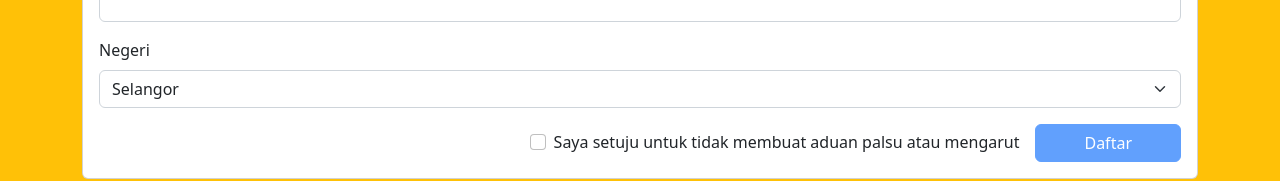
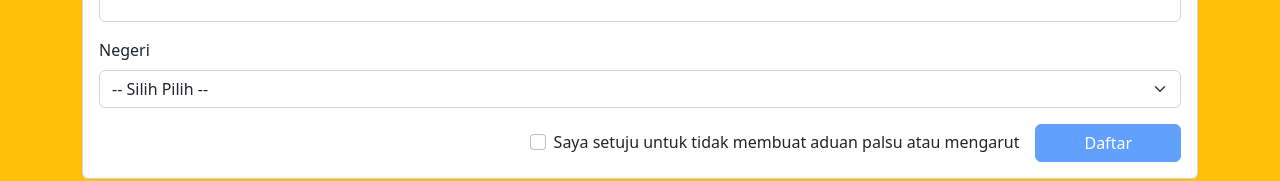
Before and after one commit to msafwanzarif/mock_aduan_frontend, a Vue app: page /registerpage in a window 1280 px wide. Shown: the part 537-718 px from the top of the page. Built offline with nearby package versions, Linux system fonts and the light colour scheme.

Commit message:
tambah option default n Perak

```diff
--- a/src/views/RegisterPage.vue
+++ b/src/views/RegisterPage.vue
@@ -16,8 +16,10 @@
           <input id="confirmPassInput" v-model="confirm_password" type="password" class="form-control">
           <label class="form-label mt-3">Negeri</label>
           <select name="selectNegeri" id="negeriSelect" class="form-select">
-           <option value="SGR">Selangor</option>
+           <option value="" selected> -- Silih Pilih --</option>
+            <option value="SGR">Selangor</option>
            <option value="PNG">Penang</option>
+           <option value="PRK">Perak</option>
           </select>
           <div class="d-flex align-items-center justify-content-end mt-3">
             <div class="form-check me-3">
```
